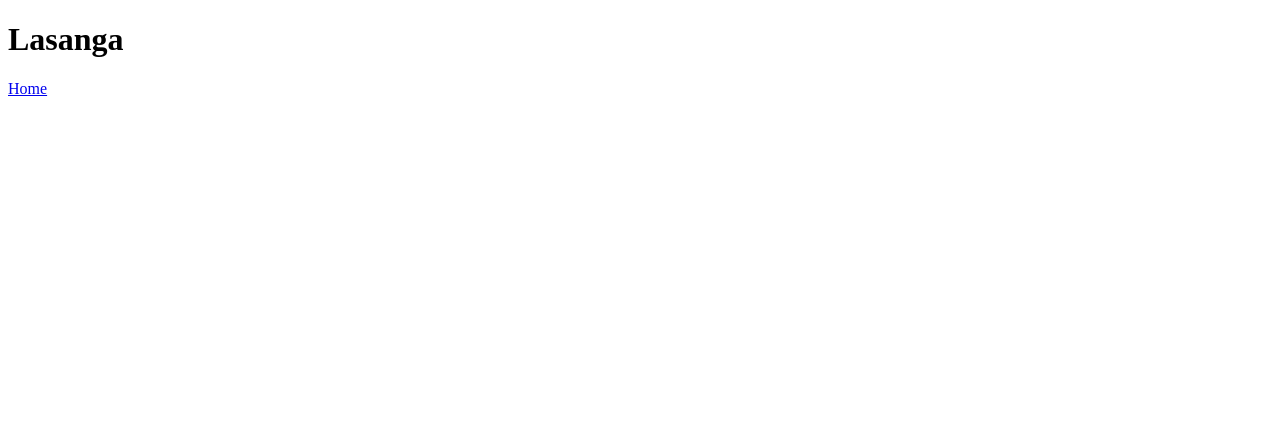
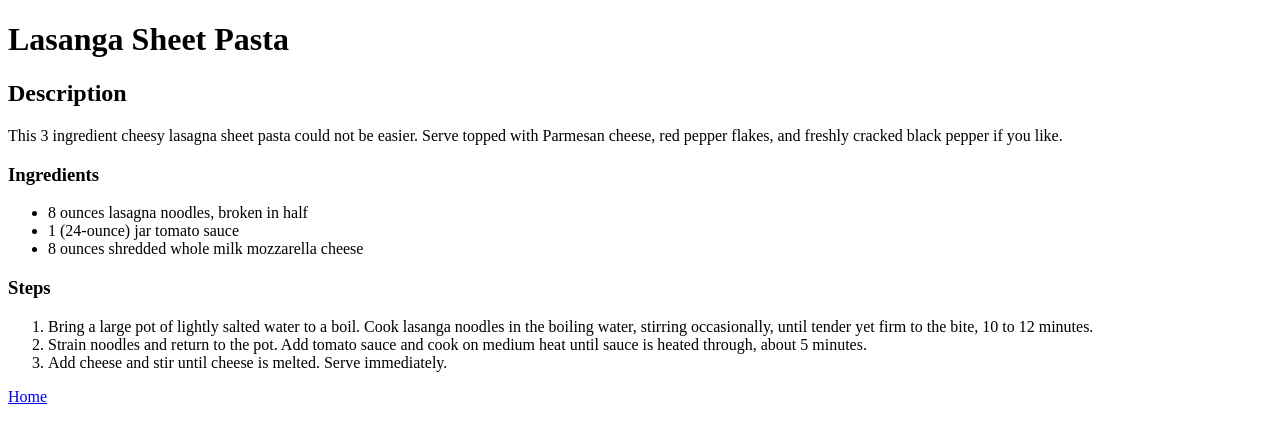
Before and after one commit to Vince326/odin-recipes, a plain HTML site: page recipes/lasanga.html in a window 1280 px wide. Drawn offline with Linux system fonts and the light colour scheme.

Commit message:
Arranged the recipe links in unordered list form, Changed the lasanga recipe html and image

```diff
--- a/recipes/lasanga.html
+++ b/recipes/lasanga.html
@@ -8,8 +8,27 @@
     </head>
 
     <body>
-        <h1>Lasanga</h1>
+        <h1>Lasanga Sheet Pasta</h1>
+        <h2>Description</h2>
+        <p>This 3 ingredient cheesy lasagna sheet pasta could not be easier. Serve topped with Parmesan cheese, red
+            pepper flakes, and freshly cracked black pepper if you like.</p>
 
+        <h3>Ingredients</h3>
+        <ul>
+            <li>8 ounces lasagna noodles, broken in half</li>
+            <li>1 (24-ounce) jar tomato sauce</li>
+            <li>8 ounces shredded whole milk mozzarella cheese</li>
+
+        </ul>
+
+        <h3>Steps</h3>
+        <ol>
+            <li>Bring a large pot of lightly salted water to a boil. Cook lasanga noodles in the boiling water, stirring
+                occasionally, until tender yet firm to the bite, 10 to 12 minutes.</li>
+            <li>Strain noodles and return to the pot. Add tomato sauce and cook on medium heat until sauce is heated
+                through, about 5 minutes. </li>
+            <li>Add cheese and stir until cheese is melted. Serve immediately.</li>
+        </ol>
 
         <a href="../index.html">Home</a>
     </body>
```
Also changed, not shown: index.html (+7 -3 lines), recipes/chicken-pesto-panini.html (+1 -1 lines), recipes/korean-fried-chicken.html (+1 -1 lines), recipe-images/CheesyLasagnaSheets4x3.jpg (added), recipe-images/Lasagna-al-Forno-PIN-1200-×-1200-px.jpg (deleted).
